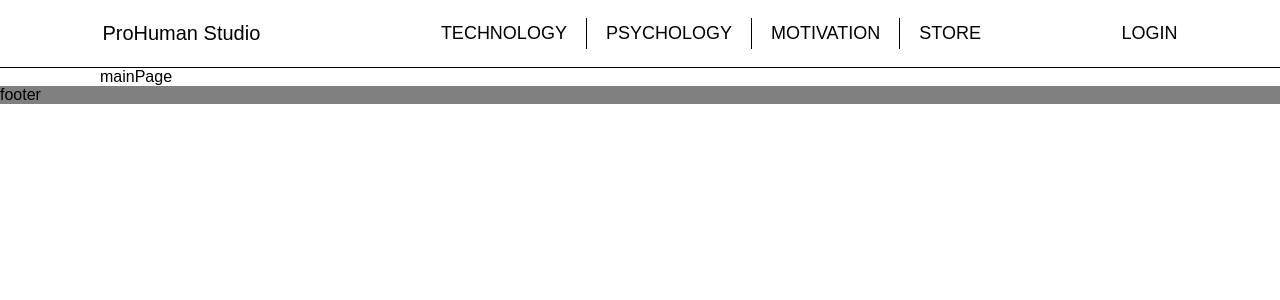
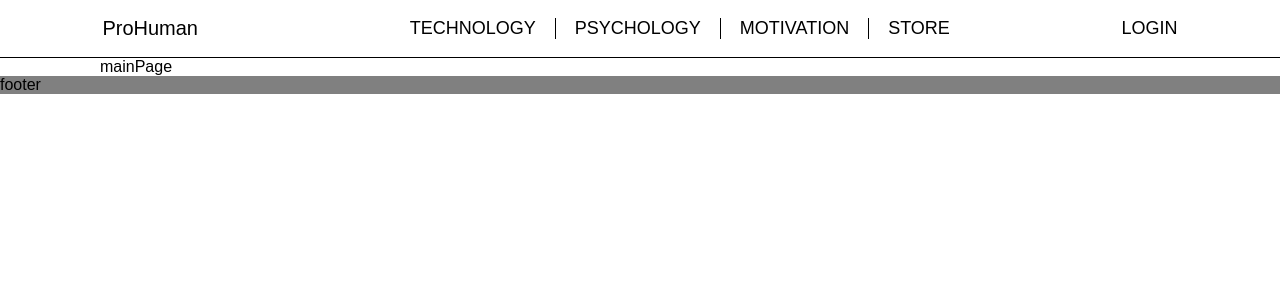
Before and after one commit to Tomaszunek/blog-starter, a React app: page / in a window 1280 px wide. Shown: the top 300 px of the page. Built offline with nearby package versions, Linux system fonts and the light colour scheme.

Commit message:
make a hover

```diff
--- a/src/components/Navigation/Navigation.tsx
+++ b/src/components/Navigation/Navigation.tsx
@@ -10,7 +10,7 @@
     return (
       <nav className="navigation">
         <div className="logo">
-          <NavLink to="/">ProHuman Studio</NavLink>
+          <NavLink to="/">ProHuman</NavLink>
         </div>
         <Links/>
         <div className="login">
--- a/src/components/Navigation/navigation.scss
+++ b/src/components/Navigation/navigation.scss
@@ -37,19 +37,21 @@
 
 
         li {
-            padding: 5px 19px;
             border-right: 1px solid $second-color;
-            text-transform: uppercase;
-
             &:last-child {
                 border-right: 0px;
             }
+
+            a {
+                padding: 5px 19px;
+                text-transform: uppercase;
 
                 &:hover {
                     background-color: $second-color;
                     color: $main-color;
                     padding: 5px 14px;
                     margin: 0 5px;
+                }
             }
 
             &.login {
@@ -94,7 +96,7 @@
         }
         .burgerLinksWraper {
             position: absolute;
-            left: -122px;
+            left: -123px;
             display: none;
             border: 1px solid $second-color;
             background-color: $primary-color;
@@ -104,11 +106,13 @@
                 font-size: 20px;
 
                 li {
-                    padding: 2px 0px;
-                    margin: 2px 0px;
                     border-right: 0px;
                     border-bottom: 1px solid $second-color;
                     text-align: left;
+
+                    a {
+                        padding: 2px 0px;
+                        margin: 2px 0px;
 
                         &:hover {
                             background-color: $second-color;
@@ -116,6 +120,9 @@
                             padding: 0;
                             margin: 0;
                         }
+                    }
+
+
                     &.login {
                         display: block;
                     }
```
Lines whose indentation alone changed are shown as unchanged.
